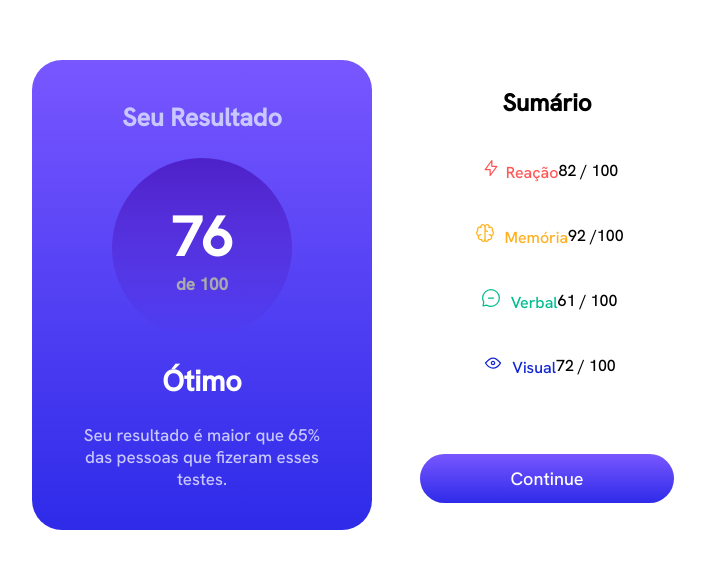
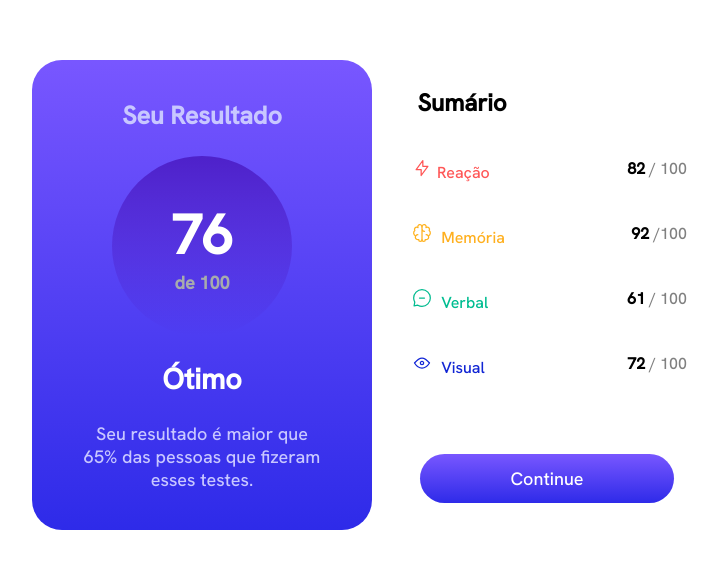
Before and after one commit to whitwander/resultscomponents, a plain HTML site: page index.html in a window 1280 px wide. Shown: the part 105-674 px from the top of the page, without its empty margins (263-981 px from the left). Drawn offline with Linux system fonts and the light colour scheme.

Commit message:
desktop pronto

```diff
--- a/index.html
+++ b/index.html
@@ -5,7 +5,7 @@
     <meta charset="UTF-8">
     <meta http-equiv="X-UA-Compatible" content="IE=edge">
     <meta name="viewport" content="width=device-width, initial-scale=1.0">
-    <title>Teste de QI</title>
+    <title>Frontend Mentor | Results summary component</title>
     <link rel="stylesheet" href="style.css">
     <link rel="shortcut icon" type="image/png" href="./assets/favicon-32x32.png">
 </head>
@@ -22,22 +22,22 @@
             <p>Seu resultado é maior que 65% das pessoas que fizeram esses testes.</p>
         </section>
         <section class="summary">
-            <h1>Sumário</h1>
+            <h1 class="summary-title">Sumário</h1>
             <div class="container">
-                <p class="nome reaction"><img class="img" src="./images/icon-reaction.svg" alt="">Reação </p>
-                <p class="detalhes"><span>82</span> / 100</p>
+                <p class="reaction"><img class="img" src="./images/icon-reaction.svg" alt="">Reação </p>
+                <p class="detalhes"><strong>82</strong> / 100</p>
             </div>
             <div class="container">
-                <p class="nome memory"><img class="img" src="./images/icon-memory.svg" alt=""> Memória</p>
-                <p class="detalhes">92 /100</p>
+                <p class="memory"><img class="img" src="./images/icon-memory.svg" alt=""> Memória</p>
+                <p class="detalhes"><strong>92</strong> /100</p>
             </div>
             <div class="container">
-                <p class="nome verbal"><img class="img" src="./images/icon-verbal.svg" alt=""> Verbal</p>
-                <p class="detalhes">61 / 100</p>
+                <p class="verbal"><img class="img" src="./images/icon-verbal.svg" alt=""> Verbal</p>
+                <p class="detalhes"><strong>61</strong> / 100</p>
             </div>
             <div class="container">
-                <p class="nome visual"><img class="img" src="./images/icon-visual.svg" alt=""> Visual</p>
-                <p class="detalhes">72 / 100</p>
+                <p class="visual"><img class="img" src="./images/icon-visual.svg" alt=""> Visual</p>
+                <p class="detalhes"><strong>72</strong> / 100</p>
             </div>
             <a class="botão" href="#">Continue</a>
         </section>
--- a/style.css
+++ b/style.css
@@ -29,14 +29,13 @@
     background-image: linear-gradient(to bottom,hsl(252, 100%, 67%), hsl(241, 81%, 54%));
     border-radius: 30px;
     color: var(--branco-claro);
-    font-size: 18px;
+    font-size: 1.125rem;
     gap: 24px;
 }
 
 .result h1{
     color: var(--branco-claro);
-    margin-top:;
-    font-size: 25px;
+    font-size: 1.563rem;
 }
 
 .final {
@@ -56,7 +55,7 @@
 }
 
 .final h3 {
-    font-size: 17px;
+    font-size: 1.125rem;
     color: rgb(167, 171, 173);
 }
 
@@ -67,35 +66,35 @@
 
 .result p {
     padding: 0px 50px;
-    font-size: 17px;
+    font-size: 1.125rem;
 }
 
 .summary {
     width: 350px;
     height: 450px;
     display: flex;
-    align-items: center;
     flex-direction: column;
     justify-content: center;
+    align-items: center;
     gap: 40px;
 }
 
-.container {
-    display: flex;
-    align-items: center;
+.summary-title {
+    margin-right: 170px;
 }
 
-.nome {
-    gap: 20px;
+.container {
+    width: 80%;
+    display: flex;
+    justify-content: space-between;
 }
 
 .detalhes {
-
+    color: gray;
 }
 
 .reaction {
     color: hsl(0, 100%, 67%);
-
 }
 
 .memory {
@@ -122,10 +121,14 @@
     color: white;
     padding: 0.7em 5em;
     text-decoration: none;
-    font-size: 18px;
+    font-size: 1.125rem;
 }
 
 .botão:hover {
     background-image:none;
     background-color: darkblue;
 }
+
+strong {
+    color: black;
+}
```
